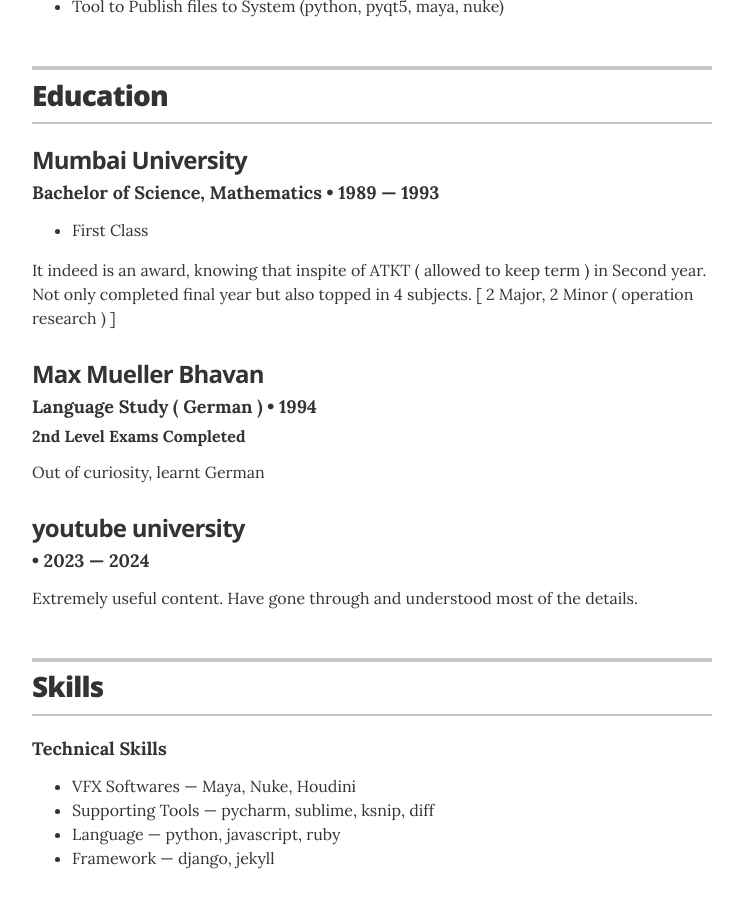
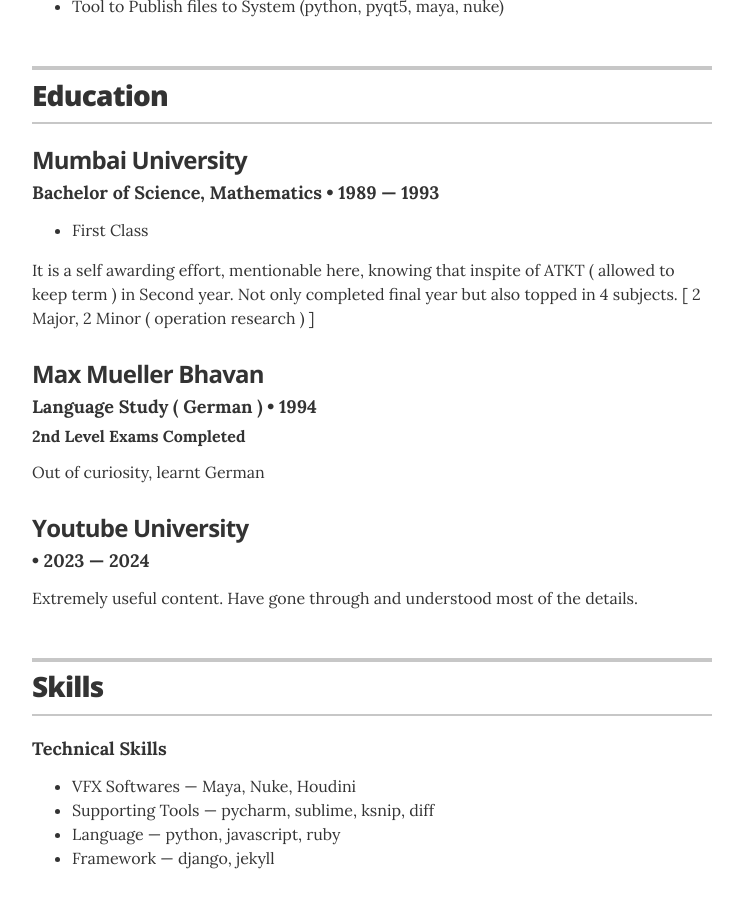
Before and after one commit to singhaidotnish/myresume, a Jekyll site: the page built from index.html, in a window 1280 px wide and 900 px high, scrolled down 1761 px. Shown: the whole window, without its empty margins (268-1011 px from the left). Built offline with Jekyll 4.4.1, drawn with Linux system fonts in a browser that asks for light colours.

Commit message:
Update education.yml

```diff
--- a/_data/education.yml
+++ b/_data/education.yml
@@ -4,7 +4,7 @@
   year: 1989 &mdash; 1993
   awards:
     - award: First Class
-  summary: It indeed is an award, knowing that inspite of ATKT ( allowed to keep term ) in Second year. Not only completed final year but also topped in 4 subjects. [ 2 Major, 2 Minor ( operation research ) ]
+  summary: It is a self awarding effort, mentionable here, knowing that inspite of ATKT ( allowed to keep term ) in Second year. Not only completed final year but also topped in 4 subjects. [ 2 Major, 2 Minor ( operation research ) ]
 
 - degree: Language Study ( German )
   uni: Max Mueller Bhavan
@@ -14,6 +14,6 @@
 
 # self paced learning
 - spl: https://www.youtube.com
-  uni: youtube university
+  uni: Youtube University
   year: 2023 &mdash; 2024
   summary: Extremely useful content. Have gone through and understood most of the details.
```
